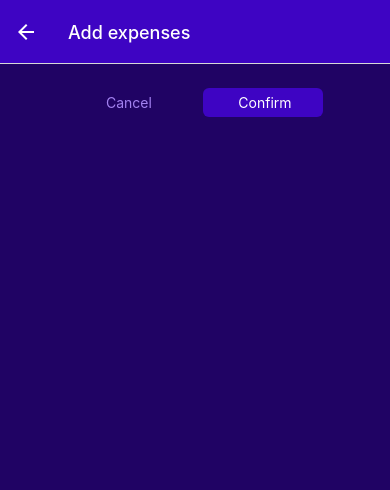
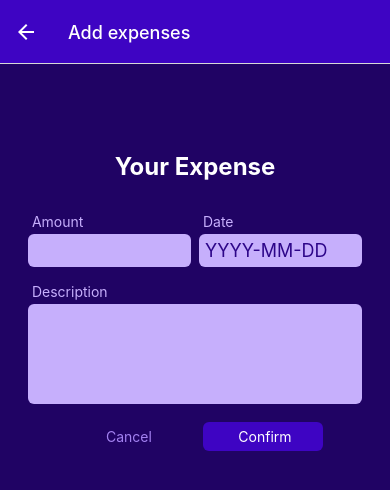
Before and after one commit to chamathk77/Expenses_Tracker, a React Native app: screen /ManageExpense in a window 390 px wide. Shown: the top 490 px of the page. Built offline with nearby package versions, Linux system fonts and the light colour scheme.

Commit message:
Manage Expenses Form Created

```diff
--- /dev/null
+++ b/src/component/ManageExpense/ExpenseForm.tsx
@@ -0,0 +1,78 @@
+import React, { Component } from 'react'
+import { StyleSheet, Text, View } from 'react-native'
+import Input from './Input'
+
+function ExpenseForm() {
+  function AmountChangeHandler() {
+
+  }
+
+  return (
+    <View style={styles.form}>
+      <Text style={styles.title}>Your Expense</Text>
+      <View style={{ flexDirection: 'row', justifyContent: 'space-between' }}>
+
+        <Input
+          label="Amount"
+          textInputConfig={{
+            keyboardType: 'decimal-pad'
+          }}
+          onChangeText={AmountChangeHandler}
+          styles={styles.rowInput}
+        />
+
+        <Input
+          label="Date"
+          textInputConfig={{
+            keyboardType: 'default',
+            placeholder: 'YYYY-MM-DD',
+            maxLength: 10
+            // onChangeText:{}
+
+          }}
+          styles={styles.rowInput}
+        />
+
+      </View>
+
+
+      <Input
+        label="Description"
+        textInputConfig={{
+          keyboardType: 'default',
+          multiline: true,
+          autoCapitalize: 'sentences',
+          // numberOfLines: 3,
+          // autocorrect: false
+          // onChangeText:{}
+
+
+        }} />
+
+
+
+    </View>
+
+
+  )
+
+}
+
+export default ExpenseForm
+
+const styles = StyleSheet.create({
+  title: {
+    fontSize: 24,
+    fontWeight: 'bold',
+    color: 'white',
+    marginVertical: 24,
+    textAlign: 'center'
+  },
+  form: {
+    marginTop: 40
+  },
+  rowInput: {
+    flex: 1
+
+  }
+})
--- /dev/null
+++ b/src/component/ManageExpense/Input.tsx
@@ -0,0 +1,48 @@
+import React, { Component } from 'react'
+import { Text, View, TextInput, StyleSheet } from 'react-native'
+import { GlobalStyles } from '../../../constant/styles'
+
+
+function Input({ label, textInputConfig ,styles}: any) {
+
+    const inputStyles=[Styles.input];
+
+    if (textInputConfig &&textInputConfig.multiline) {
+        inputStyles.push(Styles.mutiline)
+    }
+
+    return (
+        <View style={[Styles.inputContainer,styles  ]} >
+            <Text style={Styles.label}> {label} </Text>
+            <TextInput {...textInputConfig} style={inputStyles} />
+
+        </View>
+    )
+
+}
+
+export default Input
+
+const Styles=StyleSheet.create({
+    inputContainer:{
+        marginHorizontal:4,
+        marginVertical:8,
+
+    },
+    label:{
+        fontSize:14,
+        color:GlobalStyles.colors.primary100,
+        marginBottom:4
+    },
+    input:{
+        backgroundColor:GlobalStyles.colors.primary100,
+        color:GlobalStyles.colors.primary700,
+        padding:6,
+        borderRadius:6,
+        fontSize:18
+    },
+    mutiline:{
+        minHeight:100,
+        textAlignVertical:'top'
+    }
+})
--- a/src/screens/ManageExpense.tsx
+++ b/src/screens/ManageExpense.tsx
@@ -6,6 +6,7 @@ import Button from '../component/UI/Button'
 // import { ExpensesContext } from '../store/expenes-context'
 import { addExpenses, deleteExpenses, updateExpenses } from '../store/Reducers'
 import { useDispatch } from 'react-redux'
+import ExpenseForm from '../component/ManageExpense/ExpenseForm'
 
 function ManageExpense({ navigation, route }: any) {
   const dispatch = useDispatch();
@@ -89,6 +90,8 @@ function ManageExpense({ navigation, route }: any) {
 
   return (
     <View style={styles.container}>
+      <ExpenseForm />
+
 
       <View style={styles.buttons}>
         <Button
@@ -132,10 +135,12 @@ const styles = StyleSheet.create({
     flexDirection: 'row',
     justifyContent: 'center',
     alignItems: 'center',
+    marginTop: 10
   },
   button: {
     minWidth: 120,
     marginHorizontal: 8
+
   }
 
 })
```
